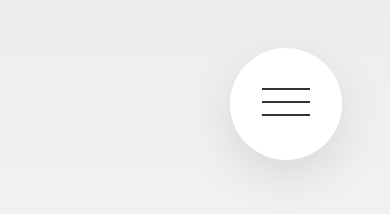
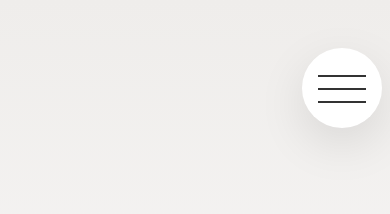
Before and after one commit to RafaelASantosTrujillo/portafolioProfesional, a website: page index.html in a window 390 px wide. Shown: the top 214 px of the page. Drawn offline with nearby package versions, Linux system fonts and the light colour scheme.

Commit message:
correcion boton navegador y eliminacion de console

```diff
--- a/css/header.css
+++ b/css/header.css
@@ -300,7 +300,9 @@
 @media only screen and (max-width: 37.5em) {
 	.navigation__button {
 		top: 3rem;
-		right: 3rem;
+		right: .5rem;
+		height: 5rem;
+		width: 5rem;
 	}
 }
 
@@ -337,7 +339,9 @@
 @media only screen and (max-width: 37.5em) {
 	.navigation__background {
 		top: 3.5rem;
-		right: 3.5rem;
+		right: 1rem;
+		height: 4rem;
+		width: 4rem;
 	}
 }
 
@@ -456,3 +460,9 @@
 	top: 0;
 	transform: rotate(-135deg);
 }
+@media (max-width:600px){
+	.navigation__icon {
+		margin-top: 2.5rem;
+		position: relative;
+	}
+}
```
Also changed, not shown: index.html (+0 -1 lines).
